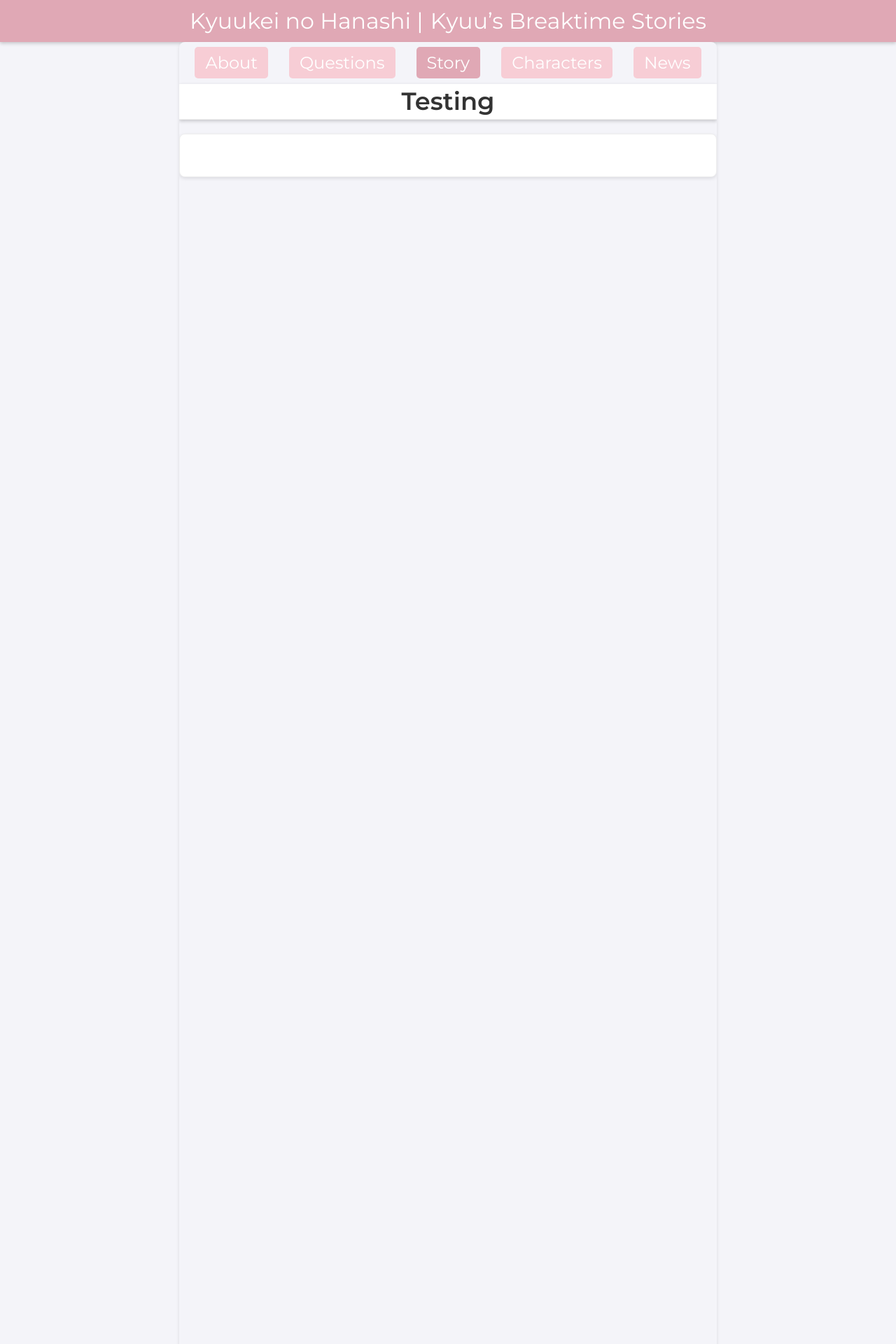
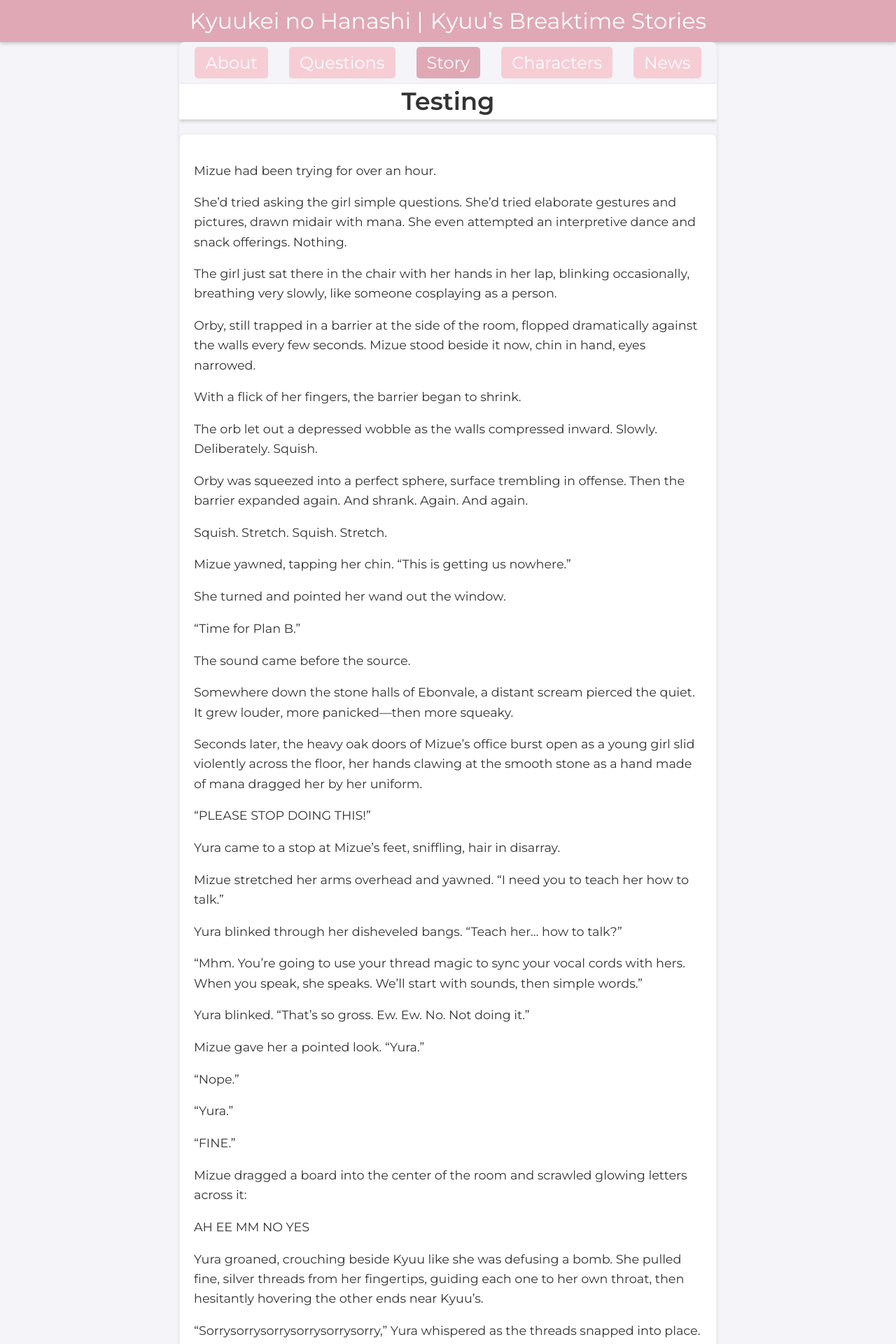
Before and after one commit to Saiminator/Kyuukei, a Jekyll site: the page built from _chapters/kyuu-chapter5.md, in a window 1280 px wide. Shown: the top 1920 px of the page at 70% size. Built offline with Jekyll 4.4.1, drawn with Linux system fonts in a browser that asks for light colours; some of the changed text lies outside the part shown.

Commit message:
Update kyuu-chapter5.md

```diff
--- a/_chapters/kyuu-chapter5.md
+++ b/_chapters/kyuu-chapter5.md
@@ -2,10 +2,167 @@
 layout: chapter
 title: "Testing"
 segment: "kyuus-breaktime-stories"
-chapter_number: 6
+chapter_number: 5
 global_chapter: 6
 permalink: /stories/kyuus-breaktime-stories/chapter-5/
 preview_image: "https://kyuukei.s3.us-east-2.amazonaws.com/chapter/kyuu/4.png"
 preview_description: "Mizue interrogates Kyuu before bringing in reinforcements"
 
 ---
+Mizue had been trying for over an hour.
+
+She’d tried asking the girl simple questions. She’d tried elaborate gestures and pictures, drawn midair with mana. She even attempted an interpretive dance and snack offerings. Nothing.
+
+The girl just sat there in the chair with her hands in her lap, blinking occasionally, breathing very slowly, like someone cosplaying as a person.
+
+Orby, still trapped in a barrier at the side of the room, flopped dramatically against the walls every few seconds. Mizue stood beside it now, chin in hand, eyes narrowed.
+
+With a flick of her fingers, the barrier began to shrink.
+
+The orb let out a depressed wobble as the walls compressed inward. Slowly. Deliberately. Squish.
+
+Orby was squeezed into a perfect sphere, surface trembling in offense. Then the barrier expanded again. And shrank. Again. And again.
+
+Squish. Stretch. Squish. Stretch.
+
+Mizue yawned, tapping her chin. "This is getting us nowhere."
+
+She turned and pointed her wand out the window.
+
+"Time for Plan B."
+
+The sound came before the source.
+
+Somewhere down the stone halls of Ebonvale, a distant scream pierced the quiet. It grew louder, more panicked—then more squeaky.
+
+Seconds later, the heavy oak doors of Mizue’s office burst open as a young girl slid violently across the floor, her hands clawing at the smooth stone as a hand made of mana dragged her by her uniform.
+
+"PLEASE STOP DOING THIS!"
+
+Yura came to a stop at Mizue’s feet, sniffling, hair in disarray.
+
+Mizue stretched her arms overhead and yawned. "I need you to teach her how to talk."
+
+Yura blinked through her disheveled bangs. "Teach her... how to talk?"
+
+"Mhm. You're going to use your thread magic to sync your vocal cords with hers. When you speak, she speaks. We'll start with sounds, then simple words."
+
+Yura blinked. “That’s so gross. Ew. Ew. No. Not doing it.”
+
+Mizue gave her a pointed look. “Yura.”
+
+“Nope.”
+
+“Yura.”
+
+“FINE.”
+
+Mizue dragged a board into the center of the room and scrawled glowing letters across it:
+
+AH
+EE
+MM
+NO
+YES
+
+Yura groaned, crouching beside Kyuu like she was defusing a bomb. She pulled fine, silver threads from her fingertips, guiding each one to her own throat, then hesitantly hovering the other ends near Kyuu’s.
+
+“Sorrysorrysorrysorrysorrysorry,” Yura whispered as the threads snapped into place.
+
+Kyuu didn’t react.
+
+Yura took a breath.
+
+“...Ah.”
+
+Kyuu’s mouth opened. Her lips moved. Her voice came out—perfectly mimicking Yura’s tone.
+
+“...Ah.”
+
+Yura cringed.
+
+She tried again.
+
+“Ee.”
+“Ee.”
+
+“Mm.”
+“Mm.”
+
+Each sound made her shiver more.
+
+Then:
+
+“No.”
+“No.”
+
+“Yes.”
+“Yes.”
+
+Yura cut the threads abruptly and scrambled backward, pressing herself into the corner.
+
+“I CAN’T DO THIS,” she cried. “I quit!”
+
+Mizue sighed and conjured a construct—a semi-transparent floating textbook—which promptly bonked Yura on the head.
+
+“Stop crying. You’re doing fine.”
+
+“I AM NOT FINE.”
+
+Eventually, Mizue pried her out of the corner. With gritted teeth and tears still threatening to fall, Yura reconnected the threads.
+
+They continued.
+
+“Brick.”
+“Brick.”
+
+“Cat.”
+“Cat.”
+
+“Four.”
+“Four.”
+
+“Head.”
+“Head.”
+
+“Boy.”
+“Boy.”
+
+“Blue.”
+“Blue.”
+
+Yura was still trembling.
+
+After a long pause, she wiped at her face and mumbled, “What’s her name, anyway?”
+
+Mizue, halfway through flipping the board around, paused.
+
+“I have no idea,” she said casually. “We should name her.”
+
+Yura glanced at the silent girl, then at the still-deflated orb.
+
+“…That thing’s kinda cute,” she said softly. “Like a squishy stress ball.”
+
+Mizue raised an eyebrow. “You’re naming the orb?”
+
+“Yeah. Orby.”
+
+Pause.
+
+Orby wobbled in surprised approval.
+
+“And her…” Yura hesitated. “Sphere… orb… Japanese for sphere is ‘kyuu’, right?”
+
+Mizue smiled. “Kyuu it is.”
+
+There was a moment of stillness.
+
+Then—
+
+WHAM!!
+
+Orby launched itself full-speed into the barrier, creating a thunderous slap that echoed through the room.
+
+Yura screamed and collapsed to the floor in a sobbing heap.
+
+Mizue clapped her hands together. “Progress!”
```
